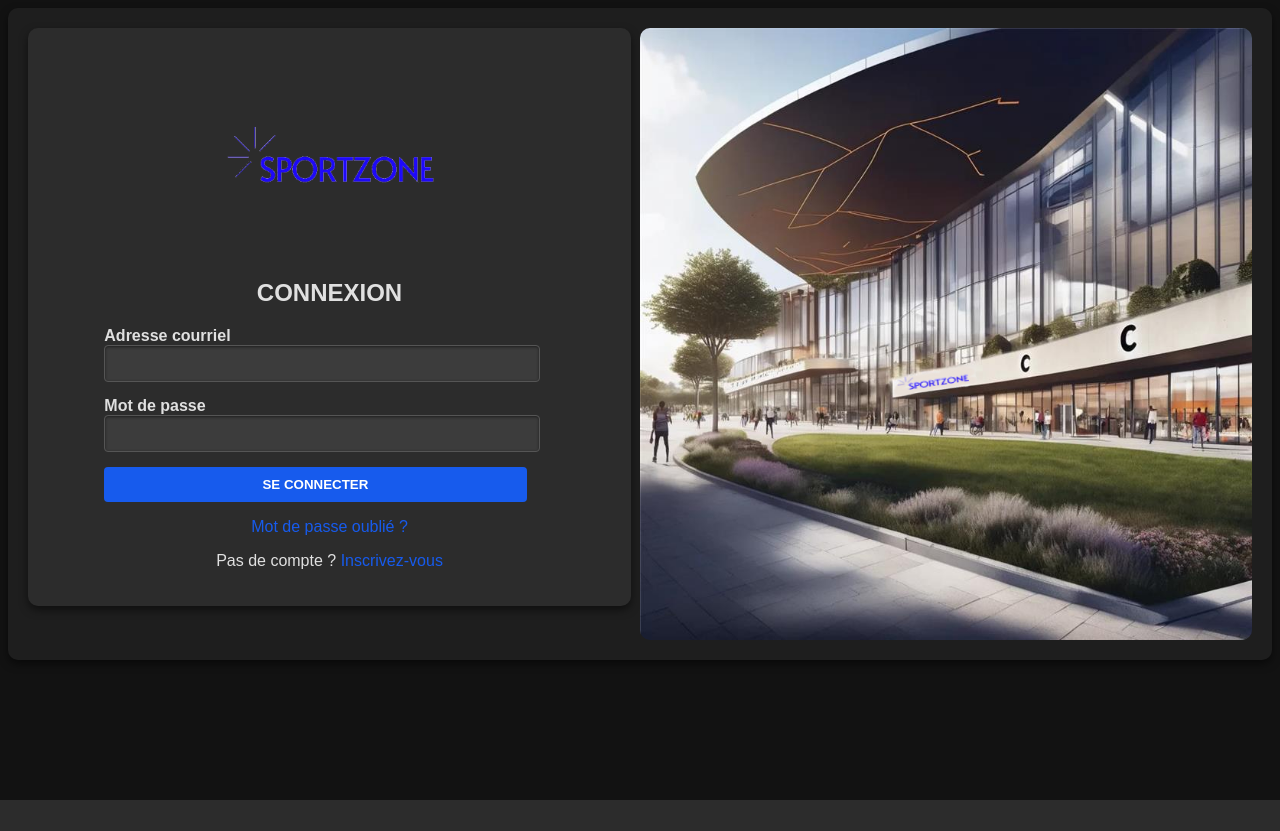
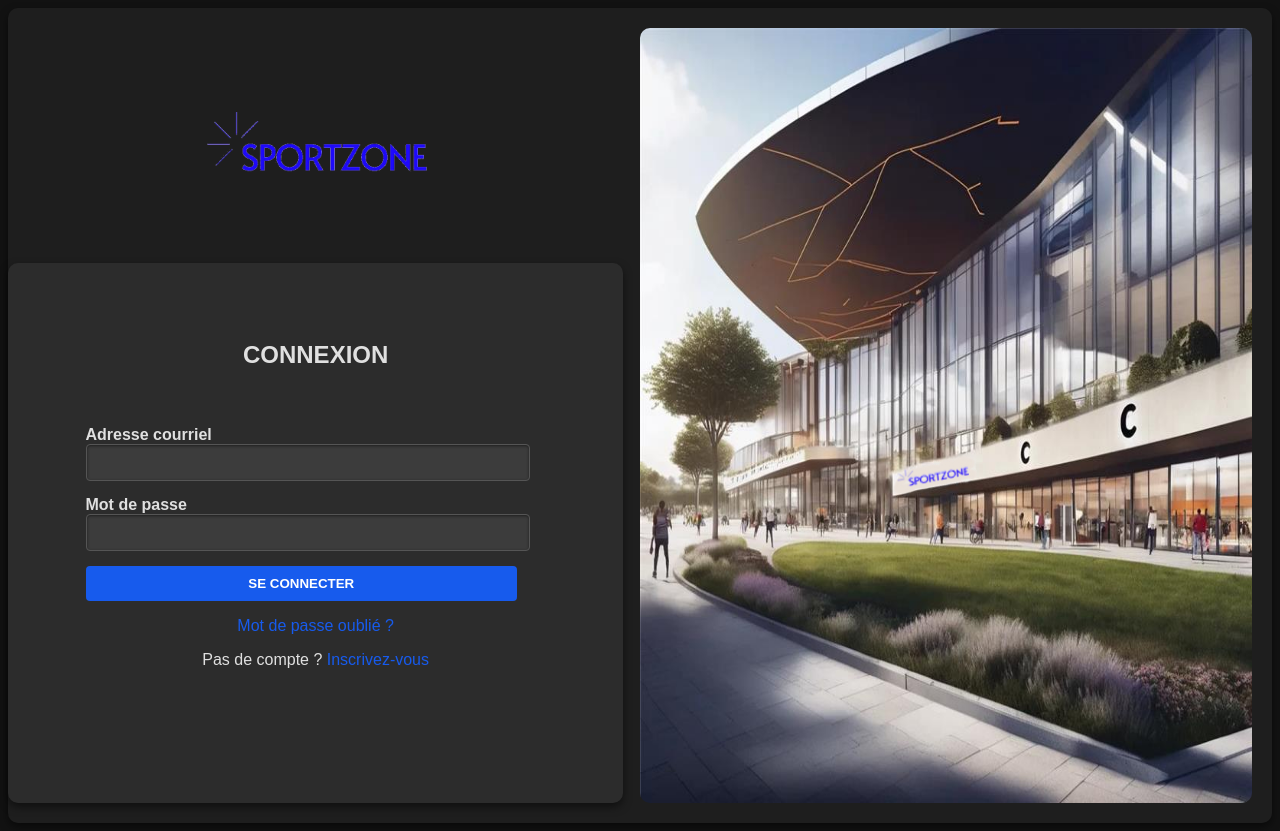
Before and after one commit to trashpcrebirth-DEV/Application-Web-Reservations-, a Node server app: page /connexion in a window 1280 px wide. Before the commit the page ends 800 px from the top, so only its background shows below. Run offline with Node 20, Linux system fonts and the light colour scheme.

Commit message:
Ajustement sur le positionnement des containers de la page connexion

```diff
--- a/public/CSS/connexion.css
+++ b/public/CSS/connexion.css
@@ -4,9 +4,7 @@ body {
 }
 
 .container {
-    position: relative;
     display: flex;
-    align-items: flex-start;
     justify-content: space-between;
     padding: 20px;
     background-color: #1e1e1e;
@@ -14,25 +12,39 @@ body {
     box-shadow: 0 4px 8px rgba(0, 0, 0, 0.5);
 }
 
-.container img {
-    max-width: 50%;
-    height: auto;
-    border-radius: 10px;
+.form-logo-container {
+    display: flex;
+    flex-direction: column;
+    align-items: center;
+    width: 47%;
+
 }
 
 .form-container {
-    width: 46%;
+    width: 100%;
     padding: 20px;
     background-color: #2c2c2c;
     border-radius: 10px;
     box-shadow: 0 4px 8px rgba(0, 0, 0, 0.5);
+    min-height: 500px;
+
 }
 
 .logo-link {
     display: block;
     margin: 0 auto 10px auto;
-    max-width: 50px;
+    max-width: 300px;
     height: auto;
+}
+
+.image-container {
+    width: 50%;
+}
+
+.image-container img {
+    width: 100%;
+    height: 100%;
+    border-radius: 10px;
 }
 
 label[for="email"],
--- a/views/pages/connexion.ejs
+++ b/views/pages/connexion.ejs
@@ -11,11 +11,12 @@
 <body style="font-family:Arial, Helvetica, sans-serif;">
 
     <div class="container">
-        <div class="form-container">
+        <div class="form-logo-container">
             <a href="/">
                 <img class="logo-link" src="Images/0a66564e-598c-4af2-a6ba-d4a4283ed573d.png" alt="Sportzone_Logo">
             </a>
-            <h2 class="centrer">CONNEXION</h2>
+            <div class="form-container">
+                <h2 class="centrer" style="margin-top: 10%; margin-bottom: 10%;">CONNEXION</h2>
 
                 <form action="/connexion" method="POST">
                     <label for="email">Adresse courriel</label>
@@ -34,8 +35,11 @@
                     <p class="centrer">Pas de compte ? <a href="/inscription">Inscrivez-vous</a></p>
                 </div>
             </div>
+        </div>
 
+        <div class="image-container">
             <img src="Images/bf29a9d2-cfc5-42f0-a6e9-9e1fe83b91a7.jpg" alt="Centre_Sportif">
+        </div>
     </div>
 
 </body>
```
Lines whose indentation alone changed are shown as unchanged.
